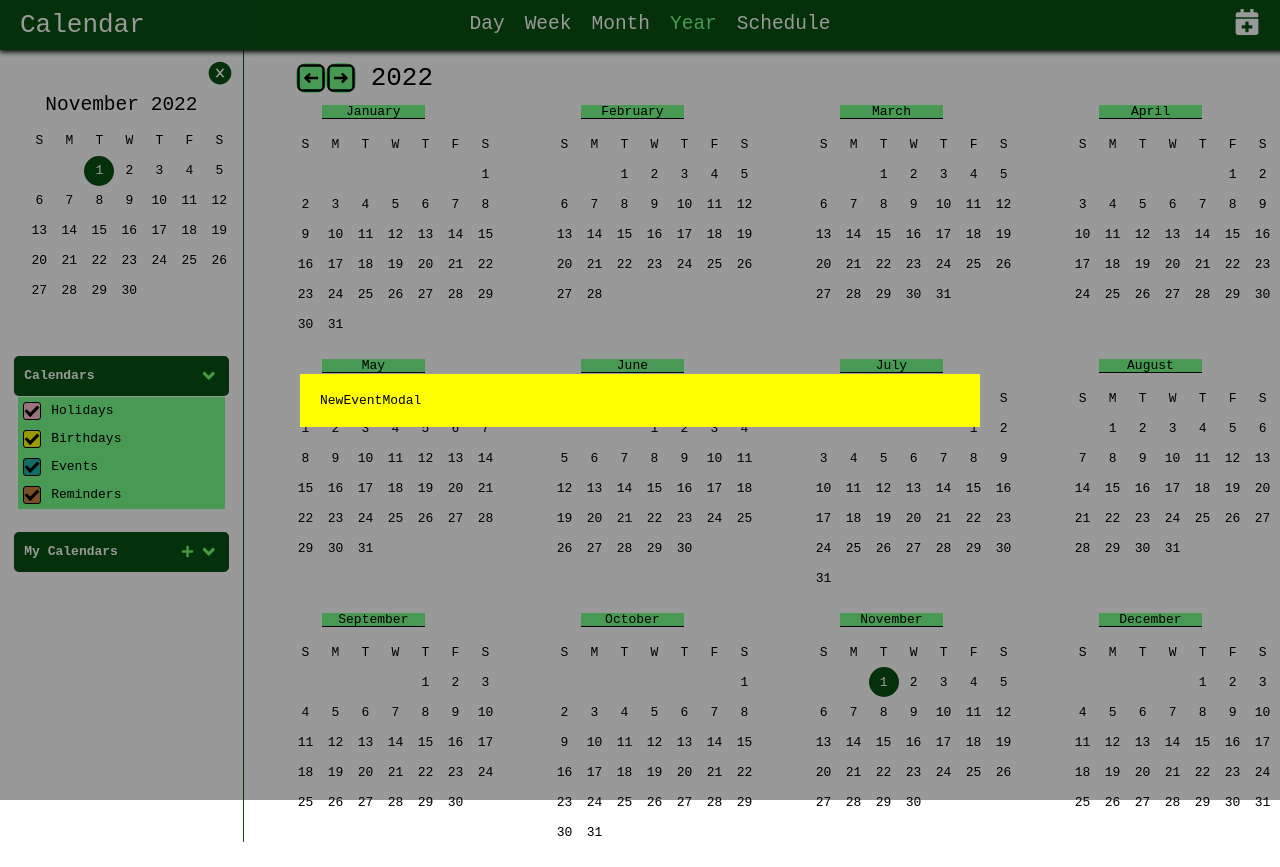
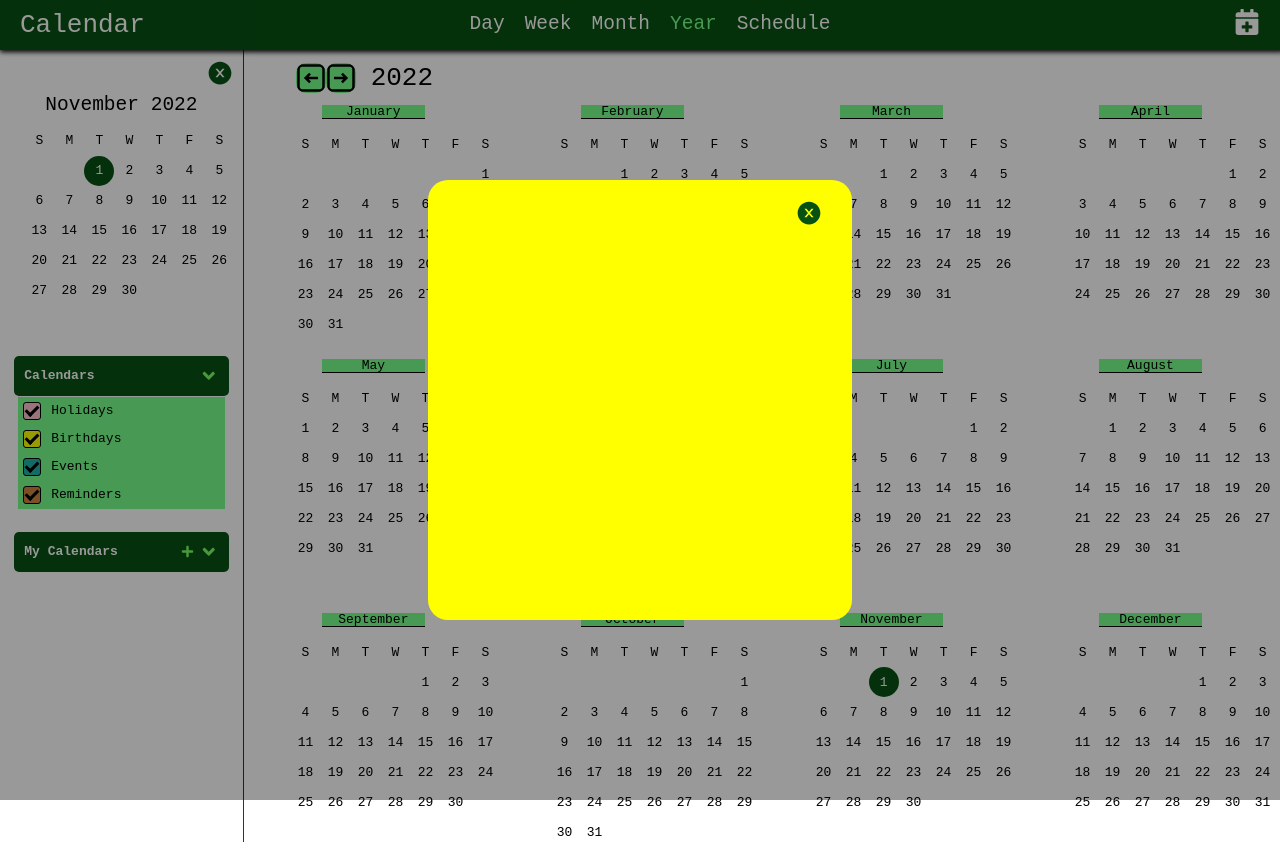
Before and after one commit to kraig-hebert/calendar, a React (Create React App) app: page / in a window 1280 px wide. Both pictures are taken after a click on the icon 1257 px from the left and 22 px from the top of the page. Built offline with nearby package versions, Linux system fonts and the light colour scheme.

Commit message:
added animation to modal opening

```diff
--- a/src/components/common/modals/newEventModal/NewEventModal.jsx
+++ b/src/components/common/modals/newEventModal/NewEventModal.jsx
@@ -1,19 +1,43 @@
 import React, { useState } from 'react';
-import { useSelector } from 'react-redux';
-import { selectNewEventModalOpen } from '../../../../reducers/appSettings';
+import { useSelector, useDispatch } from 'react-redux';
+import {
+  selectNewEventModalOpen,
+  closeEventModalClicked,
+} from '../../../../reducers/appSettings';
 import { useStyles } from './styles';
+import { AiFillCloseCircle } from 'react-icons/ai';
 
 const NewEventModal = () => {
+  const dispatch = useDispatch();
   const newEventModalOpen = useSelector(selectNewEventModalOpen);
   const setStyles = () => {
-    if (newEventModalOpen) return 'flex';
-    else return 'none';
+    if (newEventModalOpen)
+      return {
+        display: 'flex',
+        animation: '$fadeIn',
+        zIndex: '2',
+        opactity: '1',
+      };
+    else
+      return {
+        display: 'none',
+        animation: '$fadeOut',
+        zIndex: '-1',
+        opacity: '0',
+      };
   };
 
-  const classes = useStyles({ display: setStyles() });
+  const classes = useStyles(setStyles());
   return (
     <div className={classes.modal}>
-      <div className={classes.modalContent}>NewEventModal</div>
+      <div className={classes.modalContent}>
+        <div className={classes.iconContainer}>
+          <AiFillCloseCircle
+            className={classes.closeIcon}
+            onClick={(e) => dispatch(closeEventModalClicked())}
+          />
+        </div>
+      </div>
     </div>
   );
 };
--- a/src/components/common/modals/newEventModal/styles.js
+++ b/src/components/common/modals/newEventModal/styles.js
@@ -1,21 +1,46 @@
 import { createUseStyles } from 'react-jss';
 
 export const useStyles = createUseStyles({
+  '@keyframes fadeIn': {
+    from: { opacity: '0', zIndex: '-1' },
+    to: { opacity: '1', zIndex: '2' },
+  },
+  '@keyframes fadeOut': {
+    from: { opacity: '1', zIndex: '2' },
+    to: { opacity: '0', zIndex: '-1' },
+  },
   modal: (props) => ({
-    display: props.display,
+    display: 'flex',
     position: 'absolute',
-    zIndex: '5',
     left: '0',
     top: '0',
     width: '100%',
     height: '100%',
-    overflow: 'auto',
     backgroundColor: 'rgba(0,0,0,0.4)',
+    zIndex: props.zIndex,
+    opacity: props.opacity,
+    animationName: props.animation,
+    animationDuration: '.5s',
   }),
-  modalContent: {
+  modalContent: (props) => ({
+    position: 'relative',
     backgroundColor: 'yellow',
     margin: 'auto',
     padding: '20px',
-    width: '50%',
+    width: '30%',
+    height: '50%',
+    borderRadius: '20px',
+    opacity: props.opacity,
+    animationName: props.animation,
+    animationDuration: '.5s',
+  }),
+  iconContainer: {
+    position: 'absolute',
+    right: '30px',
+  },
+  closeIcon: {
+    cursor: 'pointer',
+    fontSize: '2rem',
+    color: 'rgb(7,82,18)',
   },
 });
--- a/src/reducers/appSettings.js
+++ b/src/reducers/appSettings.js
@@ -47,6 +47,9 @@ const appSettingsSlice = createSlice({
     addEventButtonClicked(state) {
       state.newEventModalOpen = true;
     },
+    closeEventModalClicked(state) {
+      state.newEventModalOpen = false;
+    },
   },
 });
 
@@ -80,5 +83,6 @@ export const {
   calendarMonthSelected,
   newCalendarAdded,
   addEventButtonClicked,
+  closeEventModalClicked,
 } = appSettingsSlice.actions;
 export default appSettingsSlice.reducer;
```
